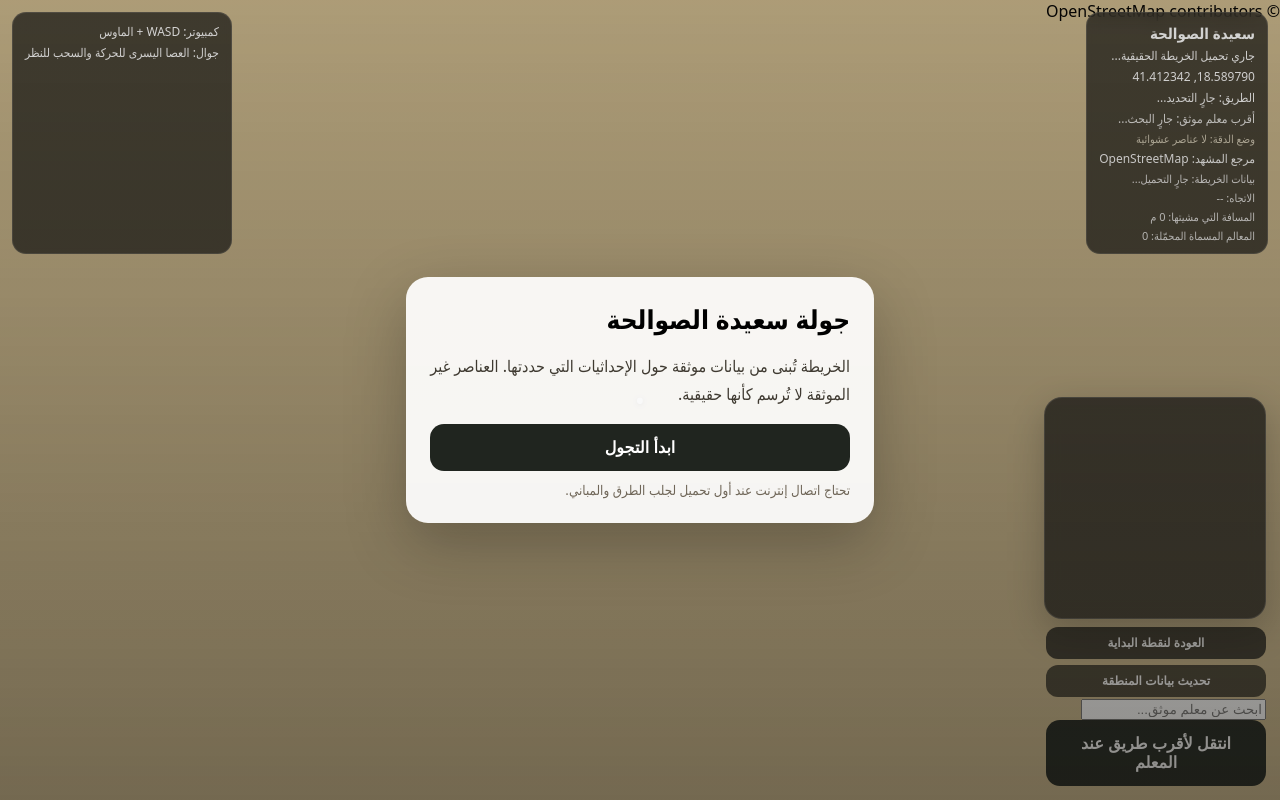
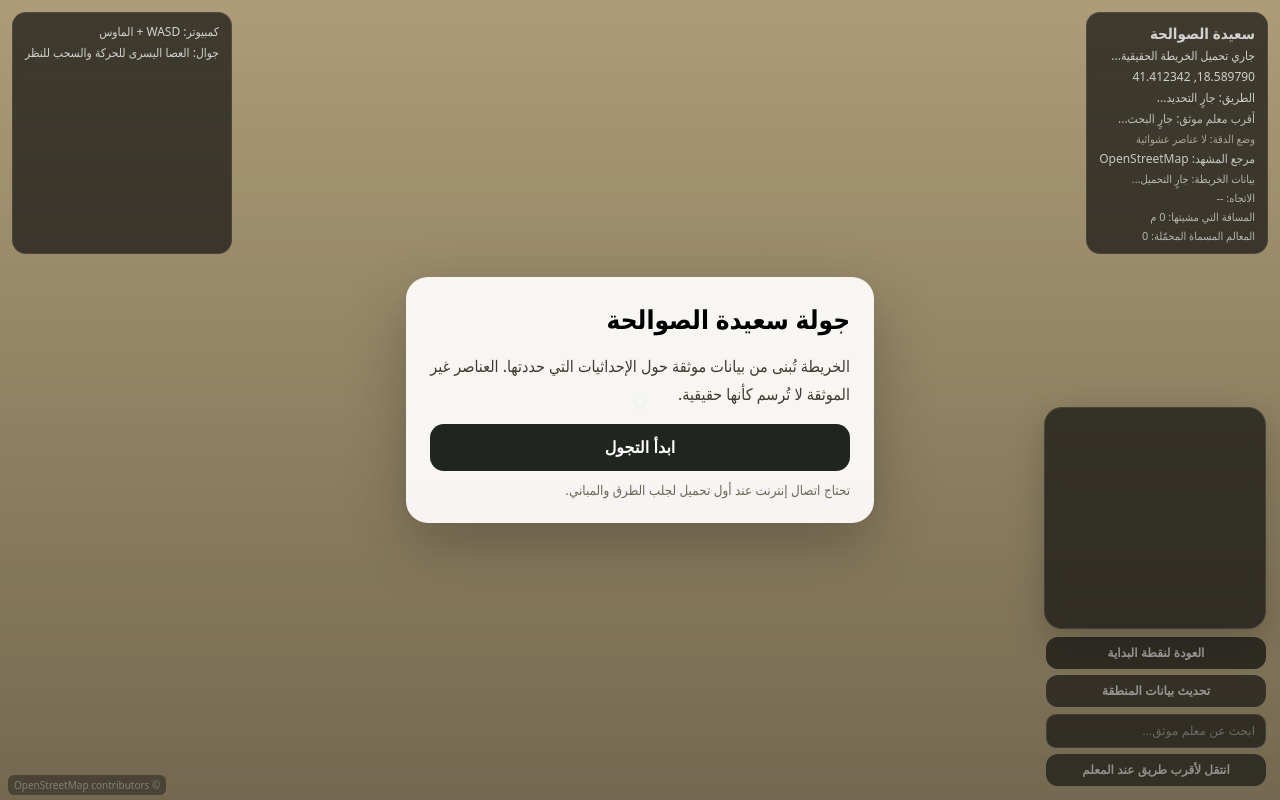
Before and after one commit to Hasan0525-H/H_GAME, a plain HTML site: page index.html in a window 1280 px wide. Drawn offline with nearby package versions, Linux system fonts and the light colour scheme.

Commit message:
ui: style verified place search

```diff
--- a/styles.css
+++ b/styles.css
@@ -28,3 +28,13 @@ button{border:0;border-radius:14px;background:#20251f;color:#fff;padding:14px 22
 #heading{font-size:11px;opacity:.9}
 
 #walked,#poiCount{font-size:11px;opacity:.9}
+
+#poiNav{margin-top:7px;display:flex;flex-direction:column;gap:6px;pointer-events:auto}
+#poiSearch{width:100%;box-sizing:border-box;border:1px solid rgba(255,255,255,.16);border-radius:10px;background:rgba(24,24,22,.74);color:#fff;padding:9px 10px;font-size:12px;outline:none}
+#poiSearch::placeholder{color:rgba(255,255,255,.6)}
+#goPoiBtn{padding:9px 10px;font-size:12px;border-radius:12px;background:rgba(24,24,22,.72);pointer-events:auto}
+#attribution{position:fixed;left:8px;bottom:5px;z-index:3;font-size:10px;color:rgba(255,255,255,.78);background:rgba(20,20,18,.45);padding:3px 6px;border-radius:6px;pointer-events:none}
+@media(max-width:900px),(pointer:coarse){
+  #poiSearch,#goPoiBtn{font-size:10px;padding:7px 6px}
+  #attribution{font-size:9px}
+}
```
